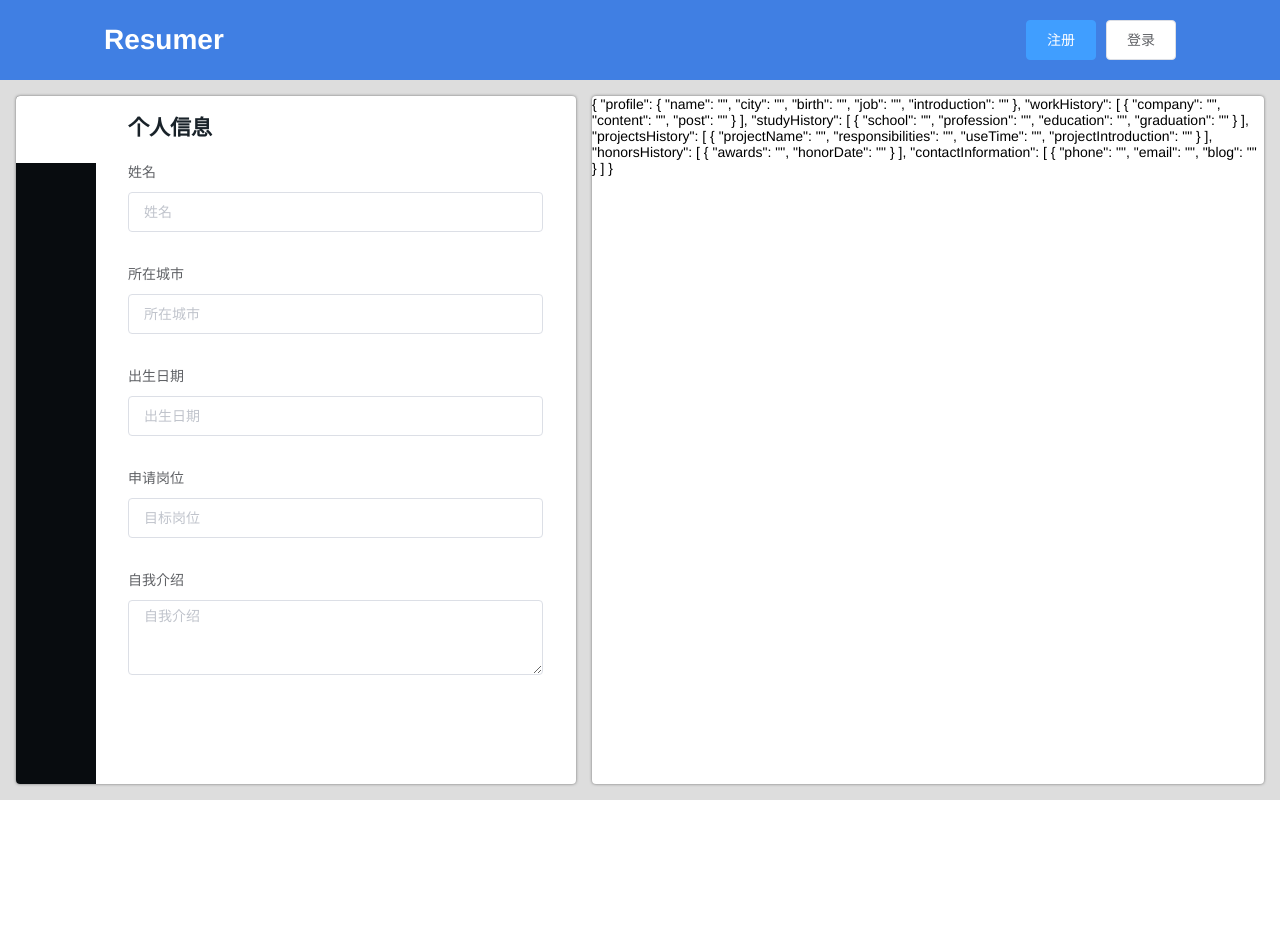
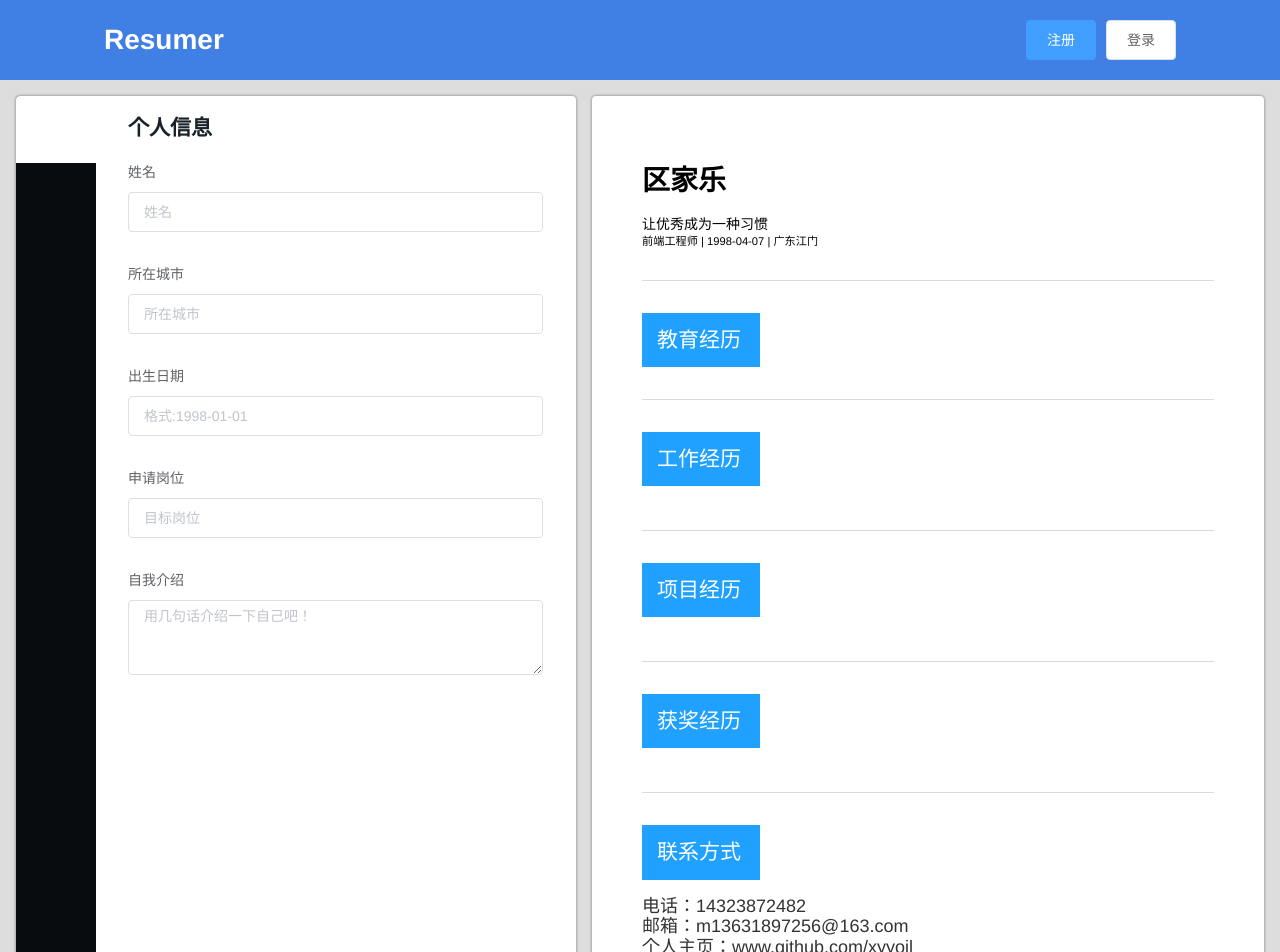
Before and after one commit to xyyojl/vue-resumer, a Vue app: page / in a window 1280 px wide. Shown: the top 952 px of the page. Before the commit the page ends 800 px from the top, so only its background shows below. Built offline with nearby package versions, Linux system fonts and the light colour scheme.

Commit message:
实现resumePreview模块

```diff
--- a/src/components/ProfileEditor.vue
+++ b/src/components/ProfileEditor.vue
@@ -9,13 +9,13 @@
             <el-input v-model="profile.city" placeholder="所在城市"></el-input>
             </el-form-item>
             <el-form-item label="出生日期">
-            <el-input v-model="profile.birth" placeholder="出生日期"></el-input>
+            <el-input v-model="profile.birth" placeholder="格式:1998-01-01"></el-input>
             </el-form-item>
             <el-form-item label="申请岗位">
             <el-input v-model="profile.job" placeholder="目标岗位"></el-input>
             </el-form-item>
             <el-form-item label="自我介绍"  prop="desc">
-            <el-input type="textarea" :autosize="{ minRows: 3, maxRows: 6}" v-model="profile.introduction" placeholder="自我介绍"></el-input>
+            <el-input type="textarea" :autosize="{ minRows: 3, maxRows: 6}" v-model="profile.introduction" placeholder="用几句话介绍一下自己吧！"></el-input>
             </el-form-item>
         </el-form>
     </div>
--- a/src/components/ResumePreview.vue
+++ b/src/components/ResumePreview.vue
@@ -1,22 +1,144 @@
 <template>
   <div id="resumePreview">
-        {{resume}}
+    <section class="profile">
+      <h1>{{resume.profile.name || '区家乐'}}</h1>
+      <p class="slogan">{{resume.profile.introduction || '让优秀成为一种习惯'}}</p>
+      <p>
+        <small>{{resume.profile.job || '前端工程师'}} | {{resume.profile.birth || '1998-04-07'}} | {{resume.profile.city || '广东江门'}}</small>
+      </p>
+    </section>
+    <section class="studyItems">
+      <h2>教育经历</h2>
+      <ul>
+        <li v-for="studyItem in filter(resume.studyHistory)">
+          {{studyItem.school}} | {{studyItem.profession}} | {{studyItem.education}} | 毕业时间：{{studyItem.graduation}}
+        </li>
+      </ul>
+    </section>
+    <section class="workItems">
+      <h2>工作经历</h2>
+      <ul>
+        <li v-for="workItem in filter(resume.workHistory)">
+          <p>{{workItem.company}}</p>
+          <p>{{workItem.post}}</p>
+          <p>{{workItem.content}}</p>
+        </li>
+      </ul>
+    </section>
+    <section class="projectItems" >
+        <h2>项目经历</h2>
+        <ul>
+           <li v-for="projectItem in filter(resume.projectsHistory)">
+               <h3>{{projectItem.projectName }}</h3>
+               <p>{{projectItem.responsibilities}}</p>
+               <p>{{projectItem.useTime}}</p>
+               <p>{{projectItem.projectIntroduction}}</p>
+           </li>
+       </ul>
+   </section>
+   <section class="honorItems" >
+        <h2>获奖经历</h2>
+        <ul>
+           <li v-for="honorItem in filter(resume.honorsHistory)">
+               <h3>{{honorItem.awards}}</h3>
+               <p>{{honorItem.honorDate}}</p>
+           </li>
+       </ul>
+   </section>
+    <section class="contact">
+        <h2>联系方式</h2>
+        <div>
+            <p>电话：{{resume.contactInformation.phone || '14323872482'}}</p>
+            <p>邮箱：{{resume.contactInformation.email || 'm13631897256@163.com'}}</p>
+            <p>个人主页：{{resume.contactInformation.blog || 'www.github.com/xyyojl'}}</p>
+        </div>
+      </section>
   </div>
 </template>
 <script>
 export default {
-    name:'ResumePreview',
-    computed:{
-        resume(){
+  name: "ResumePreview",
+  computed: {
+    resume() {
       return this.$store.state.resume;
+    }
   },
+  methods: {
+      filter(array){ // 找出非空对象
+        return array.filter(item => !this.isEmpty(item));
       },
-    methods:{
+      isEmpty(object){ //只要有一个value不是falsy，就返回false
+        let empty = true;
+        for (let key in object) {
+            if (object[key]) {
+                empty = false;
+                break;
             }
         }
+        return empty;
+      }
+  }
+};
 </script>
-<style lang="scss" scoped>
-#resumePreview{
-    min-height: 100px;
+<style lang="scss">
+#resumePreview {
+    font-weight: normal;
+    padding: 50px;
+    > .profile{
+        padding-bottom: 32px;
+        border-bottom: 1px solid #DADADA;
+        > .solgan{
+            font-size: 30px;
+        }
+    }
+    > section h2{
+        background: #20A0FF;
+        color: #fff;
+        padding: 15px;
+        width: 88px;
+        font-weight: normal;
+    }
+    > .contact{
+        padding: 32px 0;
+        color: #333;
+        > div{
+            padding-top: 16px;
+            > p{
+                font-size: 18px;
+            }
+        }
+    }
+    > .workItems,
+    > .projectItems,
+    > .honorItems{
+        padding: 32px 0 12px 0;
+        border-bottom: 1px solid #DADADA;
+        > ul{
+            list-style: disc;
+            padding: 32px 16px 0 16px;
+            > li{
+                padding-bottom: 20px;
+            }
+            h3{
+                font-size: 20px;
+                font-weight: normal;
+                padding-bottom: 10px;
+            }
+            p{
+                font-size: 16px;
+                padding-bottom: 10px;
+                white-space: pre-line;
+            }
+        }
+    }
+    > .studyItems{
+        padding: 32px 0;
+        border-bottom: 1px solid #DADADA;
+        > ul li{
+            padding: 20px 0 0 0;
+            font-size: 16px;
+        }
+    }
+
 }
 </style>
--- a/src/components/StudyHistory.vue
+++ b/src/components/StudyHistory.vue
@@ -12,11 +12,11 @@
                 </el-form-item>
                 <el-form-item label="学历" :inline="true" label-width="80px">
                     <el-select placeholder="学历" v-model="study.education">
-                        <el-option label="大专" value="zhuanke"></el-option>
-                        <el-option label="本科" value="Undergraduate"></el-option>
-                        <el-option label="硕士" value="master"></el-option>
-                        <el-option label="博士" value="PhD"></el-option>
-                        <el-option label="其它" value="other"></el-option>
+                        <el-option label="大专" value="大专"></el-option>
+                        <el-option label="本科" value="本科"></el-option>
+                        <el-option label="硕士" value="硕士"></el-option>
+                        <el-option label="博士" value="博士"></el-option>
+                        <el-option label="其它" value="其它"></el-option>
                     </el-select>
                 </el-form-item>
                 <el-form-item label="毕业时间">
```
Lines whose indentation alone changed are shown as unchanged.
